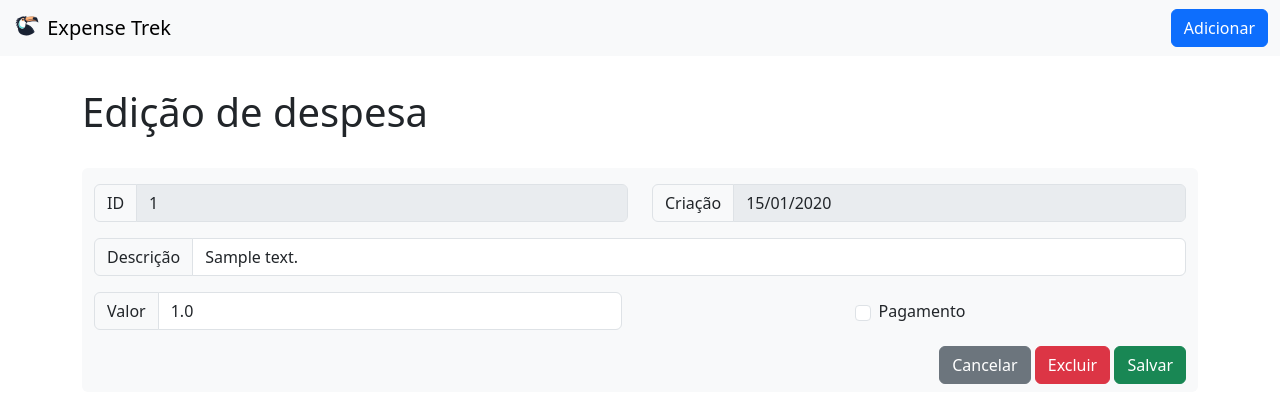
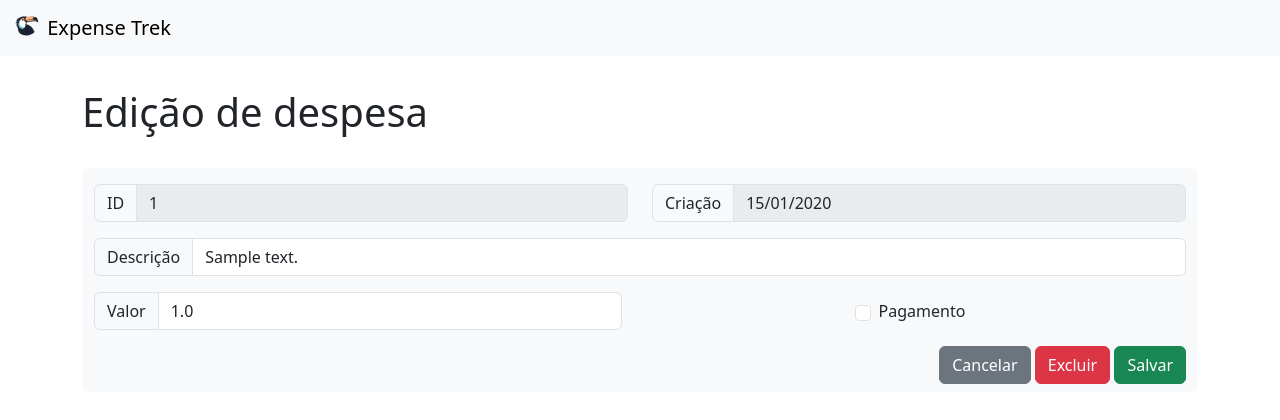
Before and after one commit to antonioisaacdias/expenses-api-flask, a Flask app: page /expenses/1 in a window 1280 px wide. Shown: the top 420 px of the page. Run offline with Flask 3, Linux system fonts and the light colour scheme; tables that the repository leaves empty hold one stand-in row (values such as "Sample post").

Commit message:
Botão cancelar da Edição de despesas

```diff
--- /dev/null
+++ b/views/static/js/index.js
@@ -0,0 +1,4 @@
+if (window.location.pathname == '/'){
+    const btnAddNewExpense = document.getElementById('btn-add-new-expense')
+    btnAddNewExpense.hidden = false
+}
--- a/views/templates/index.html
+++ b/views/templates/index.html
@@ -5,7 +5,7 @@
     <meta name="viewport" content="width=device-width, initial-scale=1.0">
 
     <link href="https://cdn.jsdelivr.net/npm/bootstrap@5.3.3/dist/css/bootstrap.min.css" rel="stylesheet" integrity="sha384-QWTKZyjpPEjISv5WaRU9OFeRpok6YctnYmDr5pNlyT2bRjXh0JMhjY6hW+ALEwIH" crossorigin="anonymous">
-    <link rel="stylesheet" href="{{ url_for('static', filename='styles/index.css') }}">
+    <link rel="stylesheet" href="{{ url_for('static', filename='css/index.css') }}">
     <title>Expense Trek</title>
 
 </head>
@@ -16,21 +16,19 @@
             <img src="{{ url_for('static', filename='assets/logo-tasktrek.svg') }}"  width="30" height="24" class="d-inline-block align-text-top">
             Expense Trek
           </a>
-          <button type="button" class="btn btn-primary" data-bs-toggle="modal" data-bs-target="#exampleModal">
+          <button hidden type="button" class="btn btn-primary" id= "btn-add-new-expense" data-bs-toggle="modal" data-bs-target="#exampleModal">
             Adicionar
           </button>
 
         </div>
     </nav>
+
     <main class="container">
         {% block content %}
         {% endblock %}
     </main>
 
-
-
-
-
     <script src="https://cdn.jsdelivr.net/npm/bootstrap@5.3.3/dist/js/bootstrap.bundle.min.js" integrity="sha384-YvpcrYf0tY3lHB60NNkmXc5s9fDVZLESaAA55NDzOxhy9GkcIdslK1eN7N6jIeHz" crossorigin="anonymous"></script>
+    <script src="{{ url_for('static', filename='js/index.js') }}"></script>
 </body>
 </html>
--- a/views/templates/update-expense.html
+++ b/views/templates/update-expense.html
@@ -9,7 +9,7 @@
                 <div class="row">
                     <div class="input-group mb-3 col">
                         <span class="input-group-text" id="basic-addon1">ID</span>
-                        <input disabled type="text" name="id" class="form-control" value="{{expense.id}}" aria-label="Username" aria-describedby="basic-addon1">
+                        <input disabled type="text" name="id" id="id-on-fetch" class="form-control" value="{{expense.id}}" aria-label="Username" aria-describedby="basic-addon1">
                     </div>
                     <div class="input-group mb-3 col">
                         <span class="input-group-text" id="basic-addon1">Criação</span>
@@ -35,10 +35,9 @@
                     </div>
                 </div>
                 <div class="align-items-center text-end">
-                    <button type="button" class="btn btn-secondary">Cancelar</button>
-                    <form action="/expenses/delete/{{expense.id}}" method="post"></form>
-                    <button type="button" class="btn btn-danger">Excluir</button>
-                    <button type="input" class="btn btn-success">Salvar</button>
+                    <button type="button" class="btn btn-secondary" onclick="window.location.href='/'">Cancelar</button>
+                    <button type="button" class="btn btn-danger" id = "btn-delete-on-fetch">Excluir</button>
+                    <button type="submit" class="btn btn-success">Salvar</button>
                 </div>
 
             </form>
```
Also changed, not shown: views/static/css/index.css (renamed from views/static/styles/index.css).
